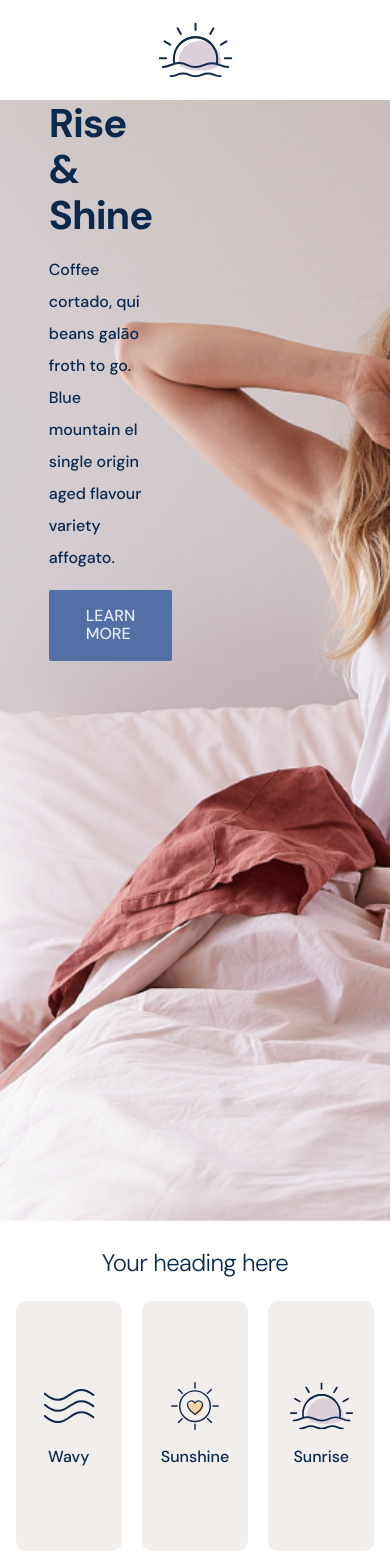
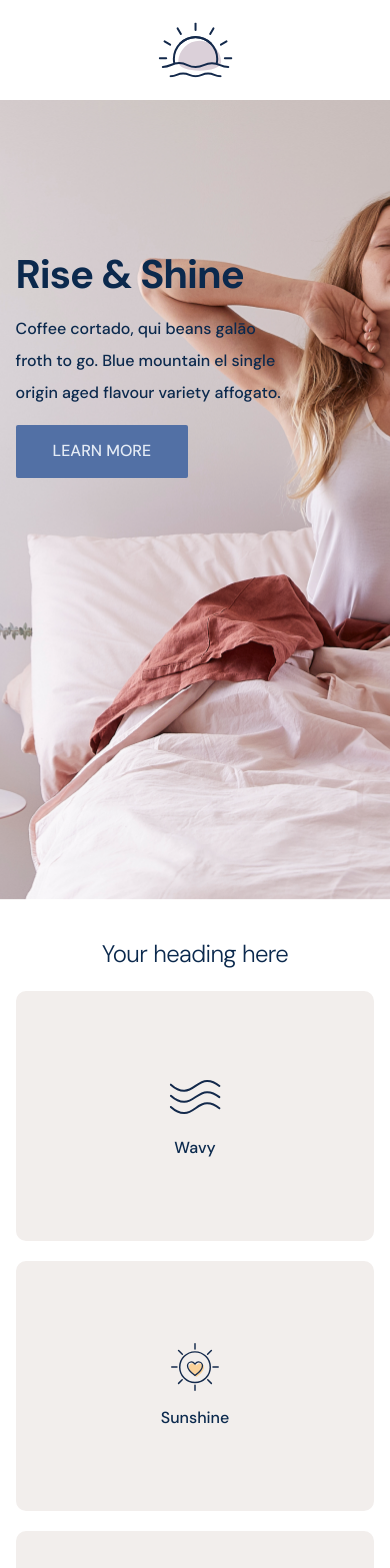
Before and after one commit to r742davis/Hatch-Project, a Next.js app: page / in a window 390 px wide. Shown: the top 1568 px of the page. Built offline with nearby package versions, Linux system fonts and the light colour scheme.

Commit message:
Finalized styles, SCSS mixins, and media queries

```diff
--- a/app/_components/Card/Card.module.scss
+++ b/app/_components/Card/Card.module.scss
@@ -7,6 +7,7 @@
 	border-radius: 1rem;
 	height: 250px;
 	background-color: var(--card-background-color);
+	width: 100%;
 
 	svg {
 		height: 3em;
--- a/app/_components/FeaturePanels/FeaturePanels.module.scss
+++ b/app/_components/FeaturePanels/FeaturePanels.module.scss
@@ -1,3 +1,5 @@
+@import "/app/_styles/breakpoints";
+
 .FeaturePanels {
 	width: 100%;
 	max-width: var(--max-width);
@@ -16,12 +18,19 @@
 .CardList {
 	list-style: none;
 	display: flex;
-	flex-flow: row wrap;
+	flex-flow: column nowrap;
+	width: 100%;
 	justify-content: center;
 	align-items: center;
 	gap: 2rem;
+}
 
-	> * {
-		flex: 1;
+@include breakpoint(sm) {
+	.CardList {
+		flex-flow: row wrap;
+
+		> * {
+			flex: 1;
+		}
 	}
 }
--- a/app/_components/Header/Header.module.scss
+++ b/app/_components/Header/Header.module.scss
@@ -5,7 +5,7 @@
 	width: 100%;
 	height: var(--header-height);
 	max-width: var(--max-width);
-	margin-inline: auto;
+	margin: 0 auto;
 	position: fixed;
 	top: 0;
 }
--- a/app/_components/Hero/Hero.module.scss
+++ b/app/_components/Hero/Hero.module.scss
@@ -1,3 +1,5 @@
+@import "/app/_styles/breakpoints";
+
 .Hero {
 	display: grid;
 	position: relative;
@@ -10,9 +12,10 @@
 .ContentContainer {
 	grid-area: 1 / 1;
 	display: grid;
-	grid-template-columns: repeat(2, minmax(10%, 1fr));
-	grid-template-rows: repeat(2, 1fr);
-	align-items: flex-end;
+	grid-template-columns: 1fr;
+	grid-template-rows: auto auto;
+	align-items: center;
+	padding: var(--viewport-padding);
 	width: 100%;
 	z-index: 2;
 }
@@ -22,7 +25,7 @@
 	flex-flow: column;
 	align-items: flex-start;
 	gap: 1.6rem;
-	max-width: clamp(25%, 25vw, 50%);
+	max-width: 100%;
 	margin: 0 auto;
 
 	p {
@@ -41,3 +44,18 @@
 	top: 0;
 	z-index: 1;
 }
+
+@include breakpoint(md) {
+	.ContentContainer {
+		grid-template-columns: repeat(2, minmax(10%, 1fr));
+		grid-template-rows: repeat(2, 1fr);
+		align-items: flex-end;
+		justify-items: center;
+		padding: unset;
+	}
+
+	.Content {
+		max-width: clamp(35%, 40vw, 50%);
+		margin: 0;
+	}
+}
--- a/app/_components/Hero/Hero.tsx
+++ b/app/_components/Hero/Hero.tsx
@@ -22,7 +22,12 @@ export function Hero() {
 					</Button>
 				</div>
 			</div>
-			<Image className={styles["Image"]} src={heroImage} alt='Woman in bed raising arms up as if waking up' />
+			<Image
+				className={styles["Image"]}
+				src={heroImage}
+				alt='Woman in bed raising arms up as if waking up'
+				loading='eager'
+			/>
 		</section>
 	);
 }
--- a/app/_components/Main/Main.module.scss
+++ b/app/_components/Main/Main.module.scss
@@ -1,7 +1,7 @@
 .Main {
 	display: flex;
 	flex-direction: column;
-	justify-content: flex-start;
+	justify-content: center;
 	align-items: center;
 	gap: var(--gap-large);
 	width: 100%;
--- /dev/null
+++ b/app/_styles/_breakpoints.scss
@@ -0,0 +1,19 @@
+$breakpoints: (
+	sm: 640px,
+	md: 768px,
+	lg: 1024px,
+	xl: 1280px,
+	xxl: 1536px,
+);
+
+@mixin breakpoint($size) {
+	$width: map-get($breakpoints, $size);
+
+	@if $width {
+		@media (min-width: #{$width}) {
+			@content;
+		}
+	} @else {
+		@error "Unknown breakpoint #{$size}.";
+	}
+}
--- /dev/null
+++ b/app/_styles/_typography.scss
@@ -0,0 +1,46 @@
+h1,
+h2,
+h3,
+h4,
+h5,
+h6 {
+	margin: 0;
+	letter-spacing: -0.025em;
+	scroll-margin: 5rem;
+	font-size: inherit;
+	font-weight: bold;
+	line-height: 1.15;
+	overflow-wrap: break-word;
+	word-wrap: break-word;
+}
+
+h1 {
+	font-size: clamp(4rem, 4vw, 4.8rem);
+}
+
+h2 {
+	font-size: clamp(3.2rem, 4vw, 4rem);
+}
+
+h3 {
+	font-size: clamp(2.8rem, 4vw, 3.6rem);
+}
+
+h4 {
+	font-size: clamp(2.4rem, 4vw, 3.2rem);
+}
+
+h5 {
+	font-size: clamp(2rem, 4vw, 2.8rem);
+}
+
+h6 {
+	font-size: clamp(1.6rem, 4vw, 2.4rem);
+}
+
+p {
+	font-size: 1.6rem;
+	line-height: 2.4rem;
+	font-weight: 400;
+	text-wrap: balance;
+}
--- a/app/_styles/globals.css
+++ b/app/_styles/globals.scss
@@ -1,3 +1,6 @@
+@import "./breakpoints";
+@import "./typography";
+
 :root {
 	--viewport-height: calc(100vh - var(--header-height) - var(--viewport-padding));
 	--viewport-padding: 4vw;
@@ -40,14 +43,6 @@
 	--violet-a1: color(display-p3 0.349 0.024 0.675/0.012);
 }
 
-@media screen and (max-width: 37.5rem) {
-	:root {
-		--gap-small: 0.4rem;
-		--gap-medium: 0.8rem;
-		--gap-large: 1.2rem;
-	}
-}
-
 *,
 ::before,
 ::after {
@@ -74,6 +69,9 @@ body {
 	color: var(--color-text);
 	font-size: 1.6rem;
 	background: var(--background-color);
+	display: flex;
+	flex-direction: column;
+	align-items: center;
 }
 
 a {
@@ -116,50 +114,3 @@ textarea {
 [type="number"] {
 	-moz-appearance: textfield;
 }
-
-h1,
-h2,
-h3,
-h4,
-h5,
-h6 {
-	margin: 0;
-	letter-spacing: -0.025em;
-	scroll-margin: 5rem;
-	font-size: inherit;
-	font-weight: bold;
-	line-height: 1.15;
-	overflow-wrap: break-word;
-	word-wrap: break-word;
-}
-
-h1 {
-	font-size: clamp(4rem, 4vw, 4.8rem);
-}
-
-h2 {
-	font-size: clamp(3.2rem, 4vw, 4rem);
-}
-
-h3 {
-	font-size: clamp(2.8rem, 4vw, 3.6rem);
-}
-
-h4 {
-	font-size: clamp(2.4rem, 4vw, 3.2rem);
-}
-
-h5 {
-	font-size: clamp(2rem, 4vw, 2.8rem);
-}
-
-h6 {
-	font-size: clamp(1.6rem, 4vw, 2.4rem);
-}
-
-p {
-	font-size: 1.6rem;
-	line-height: 2.4rem;
-	font-weight: 400;
-	text-wrap: balance;
-}
--- a/app/layout.tsx
+++ b/app/layout.tsx
@@ -1,7 +1,7 @@
 import type { Metadata } from "next";
 import { DM_Sans } from "next/font/google";
 import { Header, Main } from "@/components";
-import "./_styles/globals.css";
+import "./_styles/globals.scss";
 
 const dmSans = DM_Sans({
 	subsets: ["latin"],
--- a/next.config.mjs
+++ b/next.config.mjs
@@ -29,7 +29,6 @@ const nextConfig = {
 			...config.resolve.alias,
 			"@/components": resolve("./app/_components"),
 			"@/icons": resolve("./app/_icons"),
-			"@/styles": resolve("./app/_styles"),
 		};
 
 		return config;
--- a/tsconfig.json
+++ b/tsconfig.json
@@ -30,9 +30,6 @@
       "@/icons": [
         "app/_icons"
       ],
-      "@/styles": [
-        "app/_styles"
-      ]
     },
     "target": "ES2017"
   },
```
